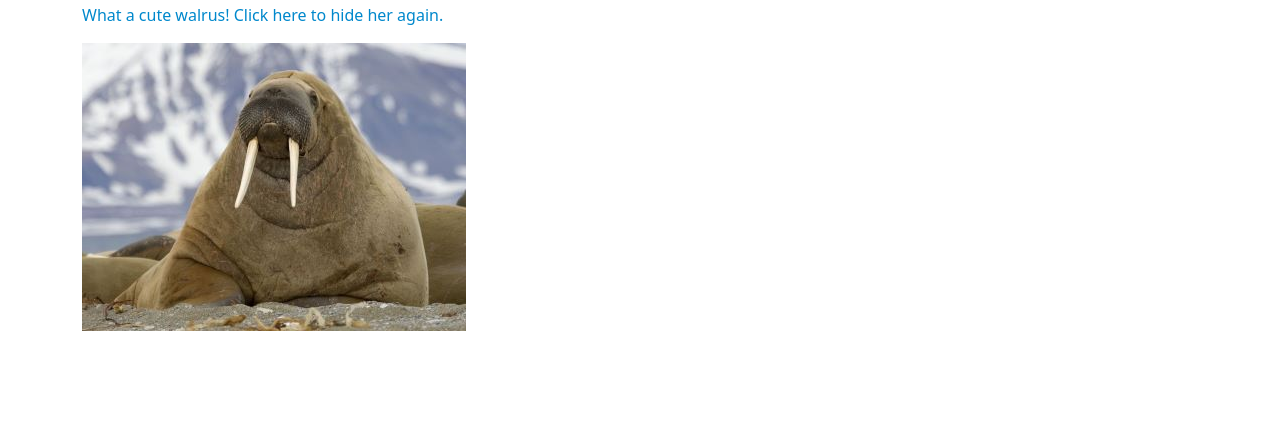
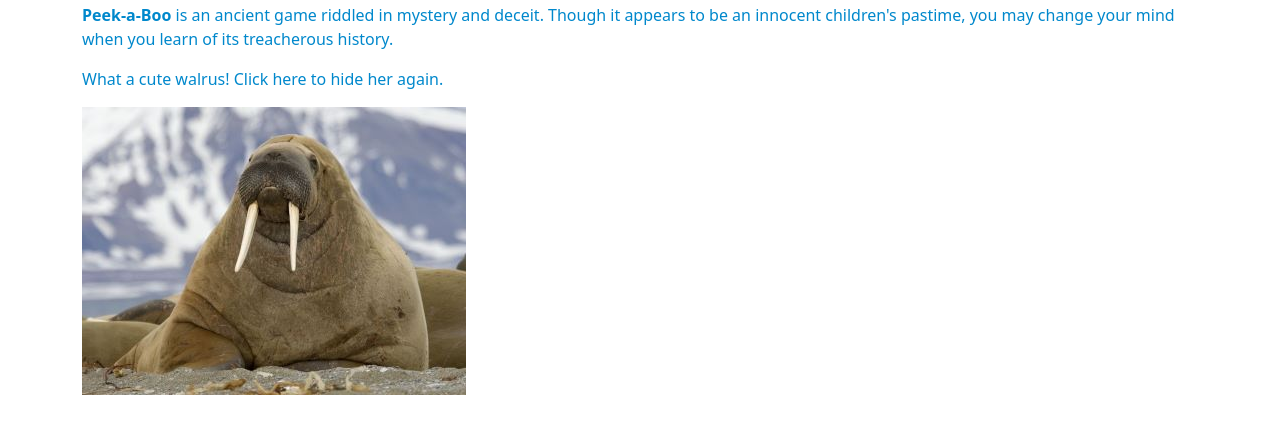
Before and after one commit to k9w/peek-a-boo, a plain HTML site: page index.html in a window 1280 px wide. Both pictures are taken after a click on the element "Let's play peek-a-boo. Click here to see the surprise!". Shown: the part 53-486 px from the top of the page. Drawn offline with Linux system fonts and the light colour scheme.

Commit message:
Toggle paragraph on and off.

```diff
--- a/index.html
+++ b/index.html
@@ -10,6 +10,7 @@
 <body>
   <div class="container">
     <h1>Peek-a-Boo</h1>
+    <p><strong>Peek-a-Boo</strong> is an ancient game riddled in mystery and deceit. Though it appears to be an innocent children's pastime, you may change your mind when you learn of its treacherous history.</p>
     <div class="walrus-hidden">
       <p>Let's play peek-a-boo. Click here to see the surprise!</p>
     </div>
--- a/js/scripts.js
+++ b/js/scripts.js
@@ -1,6 +1,6 @@
 $(document).ready(function() {
   $("p").click(function() {
-    $(".walrus-showing").show();
-    $(".walrus-hidden").hide();
+    $(".walrus-showing").toggle();
+    $(".walrus-hidden").toggle();
   });
 });
```
